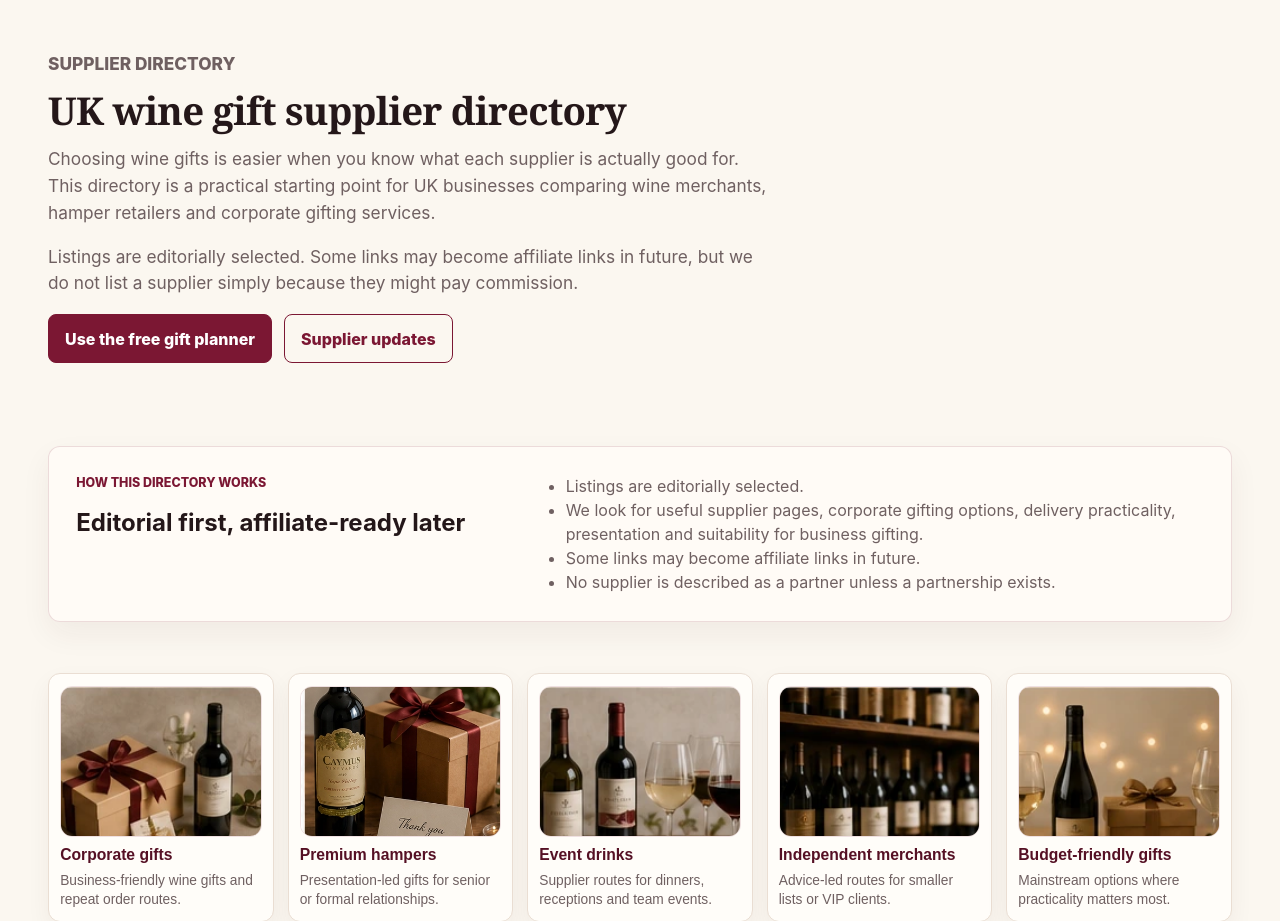
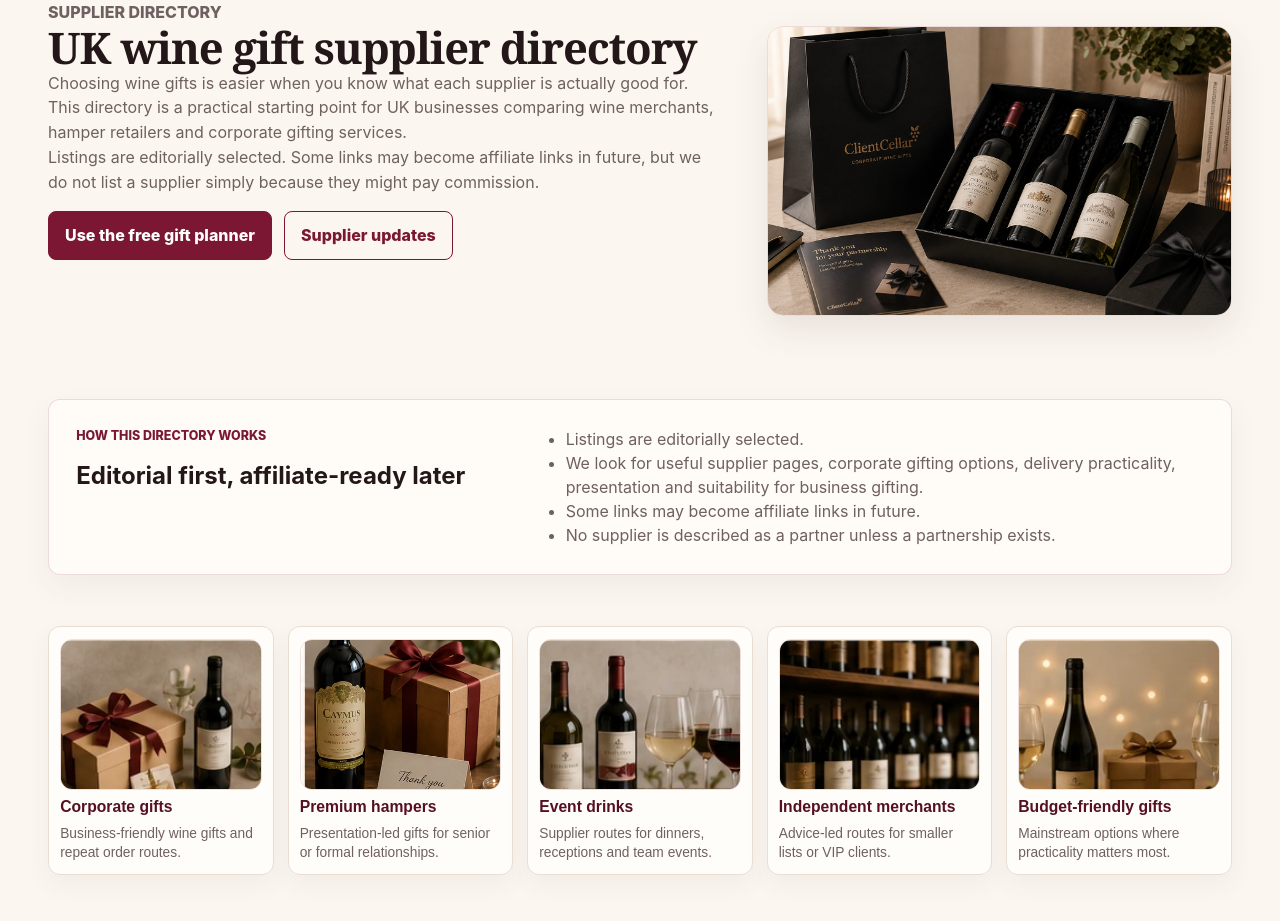
Before and after one commit to PhylC/clientcellar, a FastAPI app: page /supplier-directory in a window 1280 px wide. Shown: the part 93-1014 px from the top of the page. Run offline with FastAPI, Linux system fonts and the light colour scheme; some libraries are stand-ins or nearby versions.

Commit message:
Fix guides and suppliers hero sections to match planner layout

```diff
--- a/templates/guides.html
+++ b/templates/guides.html
@@ -48,7 +48,7 @@
 
 {% block content %}
 <div class="guide-hub-page">
-<section class="page-intro guide-hub-hero">
+<section class="page-intro planner-hero guide-hub-hero">
   <div class="planner-hero-media">
     <div class="guide-hub-hero__copy">
       <p class="eyebrow">ClientCellar guides</p>
--- a/templates/supplier_directory.html
+++ b/templates/supplier_directory.html
@@ -1,6 +1,8 @@
 {% extends "base.html" %}
 {% block content %}
-<section class="page-intro supplier-directory-hero">
+<section class="page-intro planner-hero supplier-directory-hero">
+  <div class="planner-hero-media">
+    <div>
       <p class="eyebrow">Supplier directory</p>
       <h1>UK wine gift supplier directory</h1>
       <p class="lead">Choosing wine gifts is easier when you know what each supplier is actually good for. This directory is a practical starting point for UK businesses comparing wine merchants, hamper retailers and corporate gifting services.</p>
@@ -8,6 +10,9 @@
       <div class="hero-actions">
         <a class="button primary" href="/gift-planner">Use the free gift planner</a>
         <a class="button secondary" href="/supplier-partnerships">Supplier updates</a>
+      </div>
+    </div>
+    <img src="/images/clientcellar/suppliers-page-hero.webp" width="1200" height="900" alt="Wine bottles and supplier notes for corporate gifting" loading="eager" decoding="async">
   </div>
 </section>
 
```
Lines whose indentation alone changed are shown as unchanged.
